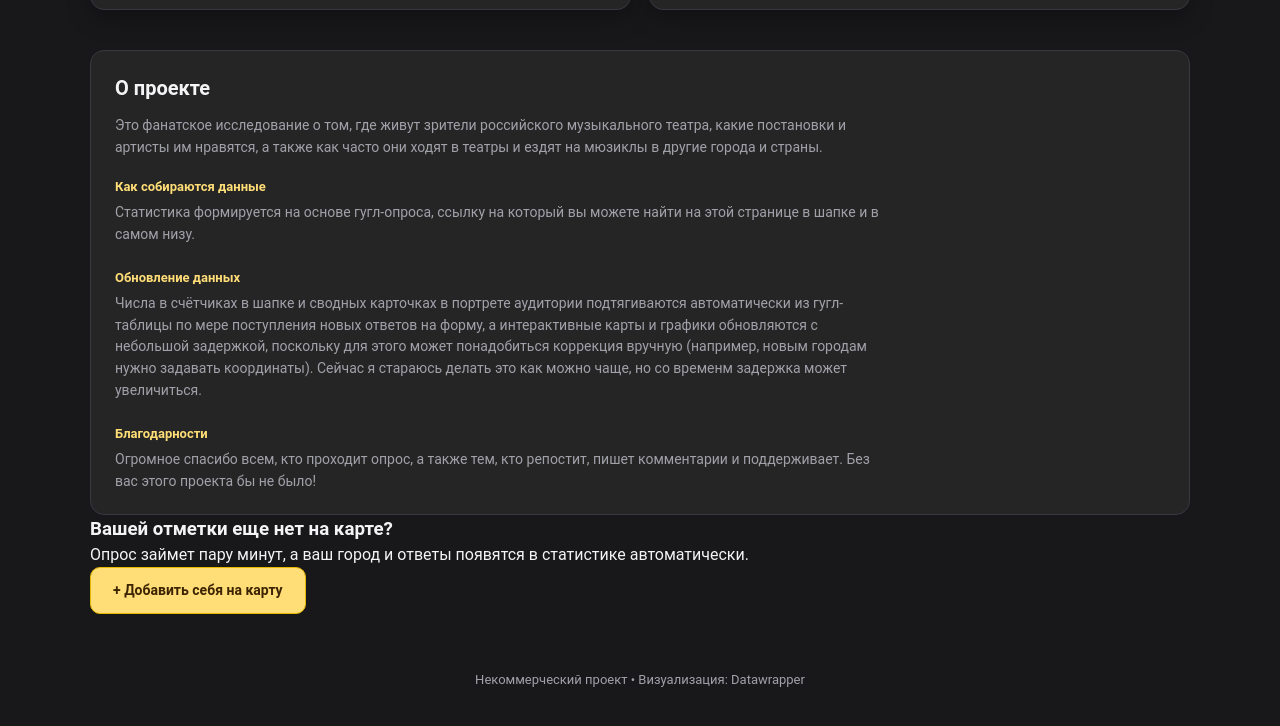
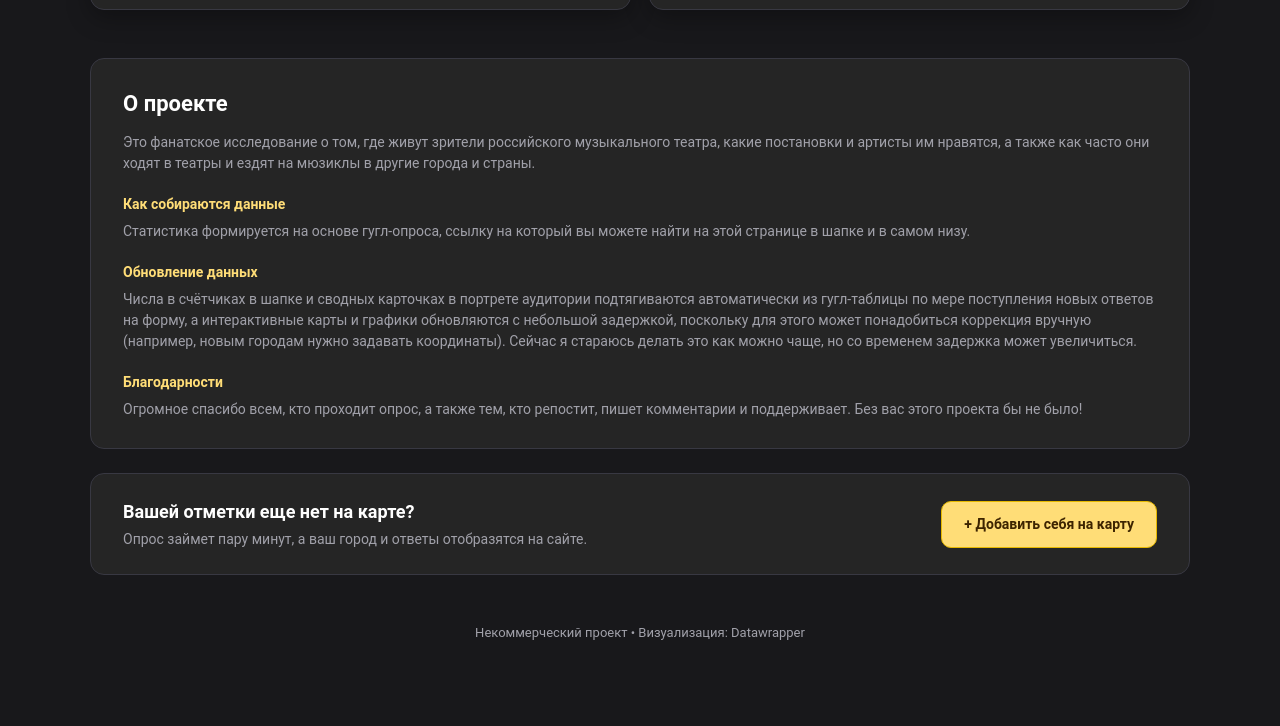
Before and after one commit to rmt-map/rmt-map.github.io, a plain HTML site: page index.html in a window 1280 px wide. Shown: the part 4552-5278 px from the top of the page. After the commit the page ends 5255 px from the top, so only its background shows below. Drawn offline with Linux system fonts and the light colour scheme; no server answers; a script that the page names is missing.

Commit message:
Or now fixed

```diff
--- a/index.html
+++ b/index.html
@@ -815,48 +815,31 @@
       </div>
     </section>
 
-    <section class="about-section" id="aboutStudy" aria-labelledby="aboutTitle">
-      <h2 id="aboutTitle">О проекте</h2>
-      <p class="about-item-text">
-        Это фанатское исследование о том, где живут зрители российского музыкального театра, какие постановки и артисты им нравятся, а также как часто они ходят в театры и ездят на мюзиклы в другие города и страны.
-      </p>
+    <section id="aboutStudy" style="margin-top: 48px; background: #252525; border: 1px solid #383842; border-radius: 14px; padding: 28px 32px;">
+      <h2 style="font-size: 22px; color: #ffffff; margin-bottom: 12px;">О проекте</h2>
+      <p style="color: #a1a1aa; font-size: 14px;">Это фанатское исследование о том, где живут зрители российского музыкального театра, какие постановки и артисты им нравятся, а также как часто они ходят в театры и ездят на мюзиклы в другие города и страны.</p>
 
-      <div class="about-grid">
-        <div>
-          <div class="about-item-title">Как собираются данные</div>
-          <p class="about-item-text">
-            Статистика формируется на основе гугл-опроса, ссылку на который вы можете найти на этой странице в шапке и в самом низу.
-          </p>
-        </div>
+      <h3 style="font-size: 14px; color: #ffdd77; margin-top: 20px; margin-bottom: 6px;">Как собираются данные</h3>
+      <p style="color: #a1a1aa; font-size: 14px;">Статистика формируется на основе гугл-опроса, ссылку на который вы можете найти на этой странице в шапке и в самом низу.</p>
 
-        <div>
-          <div class="about-item-title">Обновление данных</div>
-          <p class="about-item-text">
-            Числа в счётчиках в шапке и сводных карточках в портрете аудитории подтягиваются автоматически из гугл-таблицы по мере поступления новых ответов на форму, а интерактивные карты и графики обновляются с небольшой задержкой, поскольку для этого может понадобиться коррекция вручную (например, новым городам нужно задавать координаты). Сейчас я стараюсь делать это как можно чаще, но со временм задержка может увеличиться.
-          </p>
-        </div>
+      <h3 style="font-size: 14px; color: #ffdd77; margin-top: 20px; margin-bottom: 6px;">Обновление данных</h3>
+      <p style="color: #a1a1aa; font-size: 14px;">Числа в счётчиках в шапке и сводных карточках в портрете аудитории подтягиваются автоматически из гугл-таблицы по мере поступления новых ответов на форму, а интерактивные карты и графики обновляются с небольшой задержкой, поскольку для этого может понадобиться коррекция вручную (например, новым городам нужно задавать координаты). Сейчас я стараюсь делать это как можно чаще, но со временем задержка может увеличиться.</p>
 
-        <div>
-          <div class="about-item-title">Благодарности</div>
-          <p class="about-item-text">
-            Огромное спасибо всем, кто проходит опрос, а также тем, кто репостит, пишет комментарии и поддерживает. Без вас этого проекта бы не было!
-          </p>
-        </div>
-      </div>
+      <h3 style="font-size: 14px; color: #ffdd77; margin-top: 20px; margin-bottom: 6px;">Благодарности</h3>
+      <p style="color: #a1a1aa; font-size: 14px;">Огромное спасибо всем, кто проходит опрос, а также тем, кто репостит, пишет комментарии и поддерживает. Без вас этого проекта бы не было!</p>
     </section>
 
-      <div class="bottom-cta">
-        <div>
-          <h3>Вашей отметки еще нет на карте?</h3>
-          <p>Опрос займет пару минут, а ваш город и ответы появятся в статистике автоматически.</p>
-        </div>
-        <a id="bottomFormLink" href="#" target="_blank" rel="noopener" class="cta-button">
-          + Добавить себя на карту
-        </a>
+    <div style="margin-top: 24px; background: #252525; border: 1px solid #383842; border-radius: 14px; padding: 24px 32px; display: flex; flex-wrap: wrap; justify-content: space-between; align-items: center; gap: 16px;">
+      <div>
+        <h3 style="font-size: 18px; color: #ffffff; margin-bottom: 4px;">Вашей отметки еще нет на карте?</h3>
+        <p style="color: #a1a1aa; font-size: 14px;">Опрос займет пару минут, а ваш город и ответы отобразятся на сайте.</p>
       </div>
-    </section>
+      <a id="bottomFormLink" href="#" target="_blank" rel="noopener" class="cta-button">
+        + Добавить себя на карту
+      </a>
+    </div>
 
-    <footer>
+    <footer style="margin-top: 48px; text-align: center; color: #a1a1aa; font-size: 13px;">
       Некоммерческий проект • Визуализация: Datawrapper
     </footer>
   </div>
```
